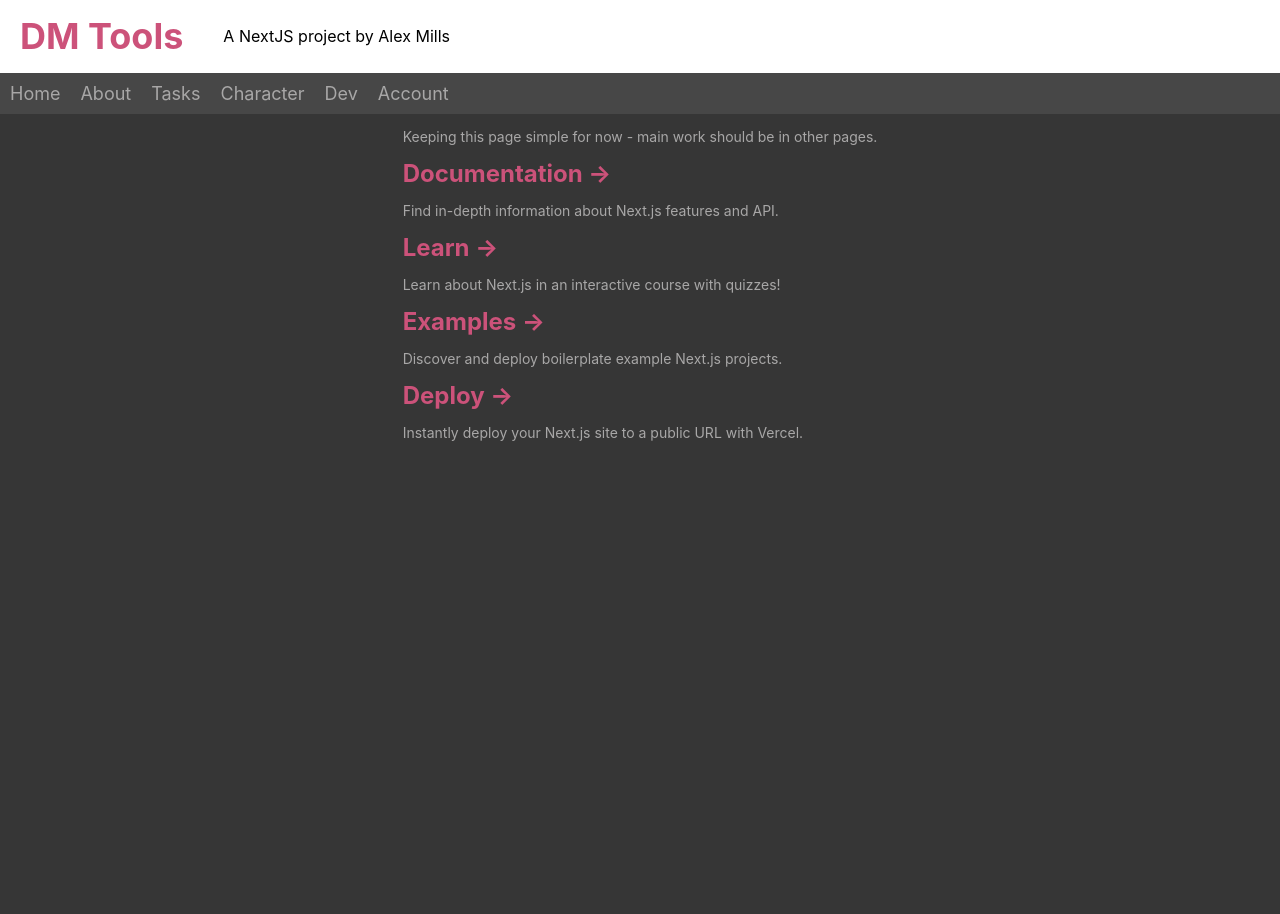
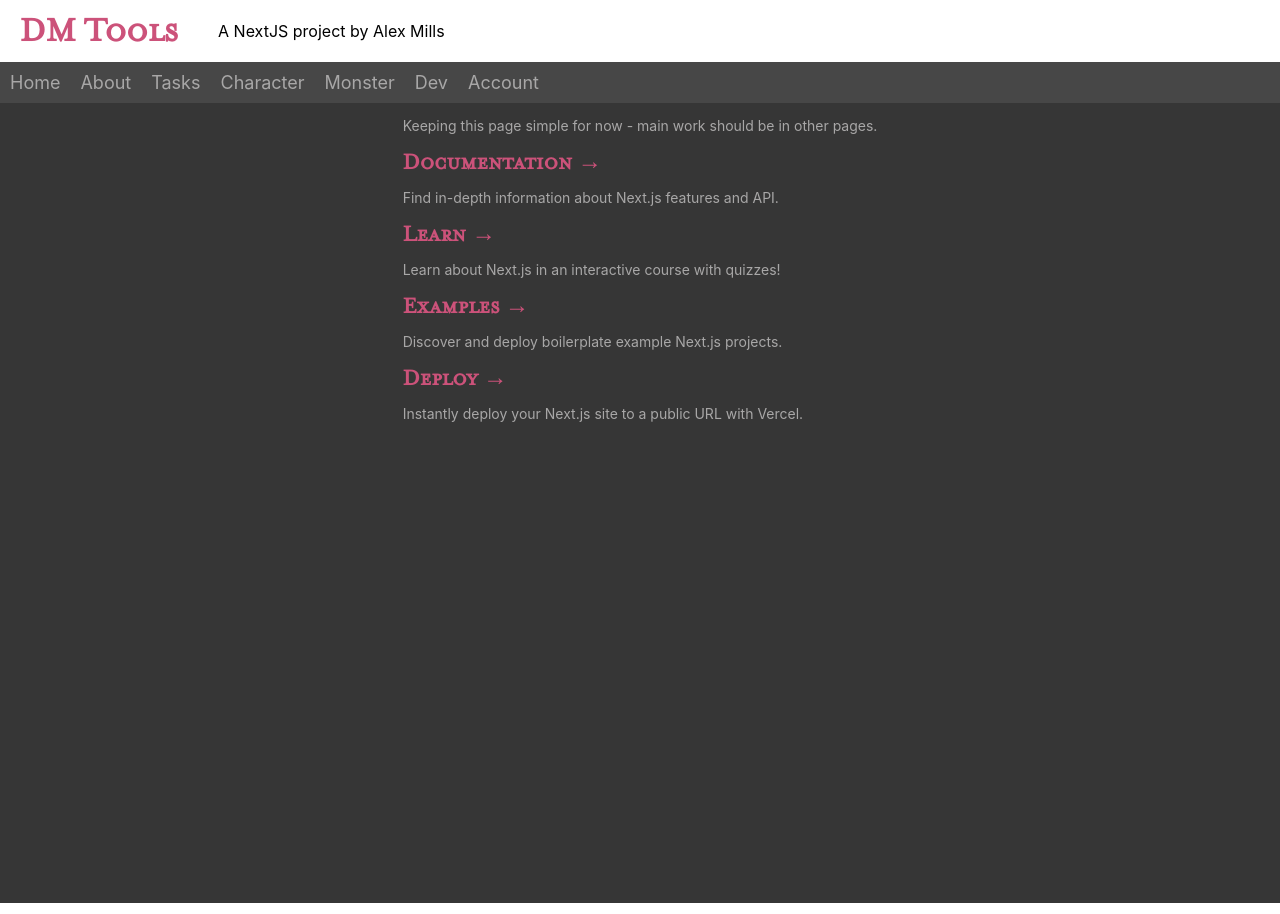
Before and after one commit to cardiacunicorn/dm-tools, a Next.js app: page / in a window 1280 px wide. Built offline with nearby package versions, Linux system fonts and the light colour scheme.

Commit message:
mreaves headings

```diff
--- a/components/Nav.tsx
+++ b/components/Nav.tsx
@@ -18,6 +18,9 @@ const Nav = () => {
               <Link href="/character">Character</Link>
             </li>
             <li className={navStyles.item}>
+              <Link href="/monster">Monster</Link>
+            </li>
+            <li className={navStyles.item}>
               <Link href="/dev">Dev</Link>
             </li>
             <li className={navStyles.item}>
--- a/styles/globals.scss
+++ b/styles/globals.scss
@@ -12,6 +12,13 @@ body {
   margin: 0;
   font-family: -apple-system, BlinkMacSystemFont, Segoe UI, Roboto, Oxygen,
     Ubuntu, Cantarell, Fira Sans, Droid Sans, Helvetica Neue, sans-serif;
+}
+
+@font-face {
+  font-family: 'MrEaves';
+  src: url('../assets/fonts/Mr\ Eaves\ Small\ Caps.otf');
+  font-weight: 400;
+  font-style: normal;
 }
 
 a {
@@ -36,6 +43,7 @@ a {
 h1, h2, h3, h4, h5, h6 {
   margin: 0.4em 0;
   color: #cc527a;
+  font-family: 'MrEaves', serif;
 }
 
 h1 {
```
